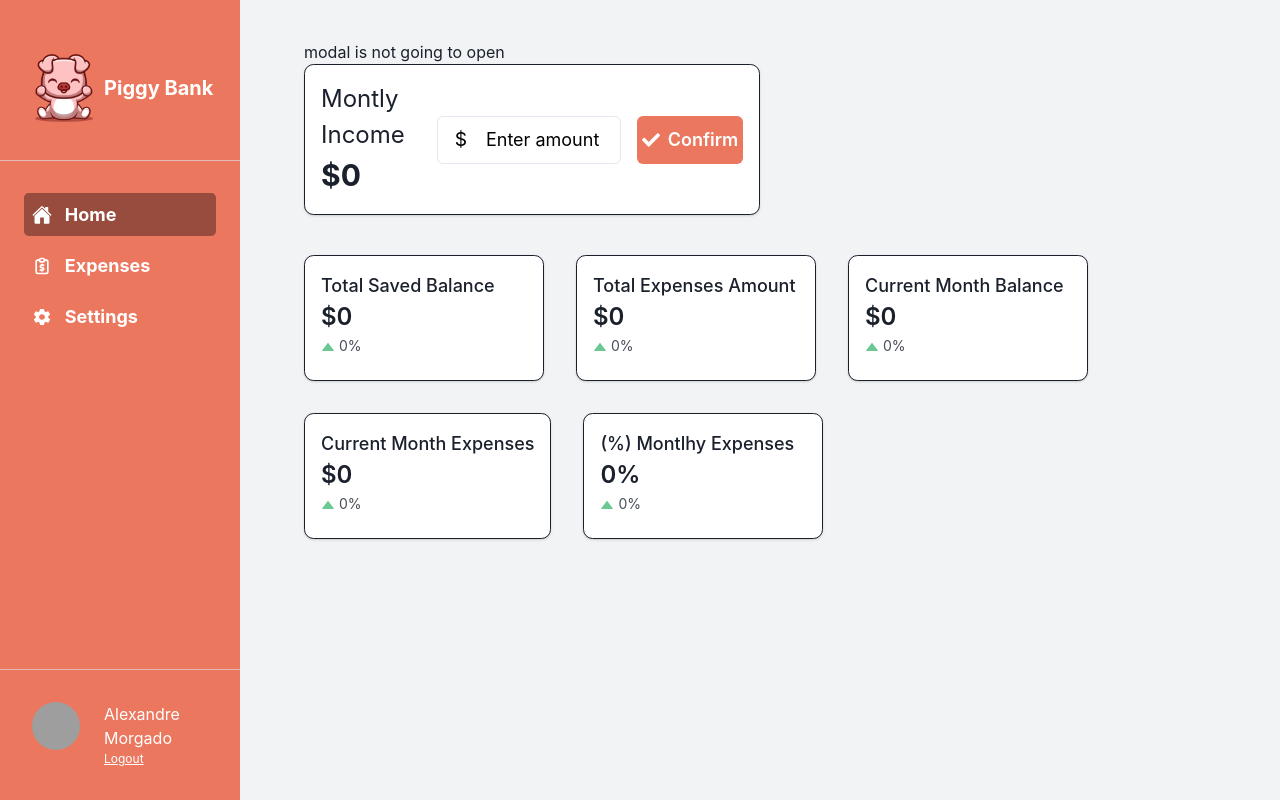
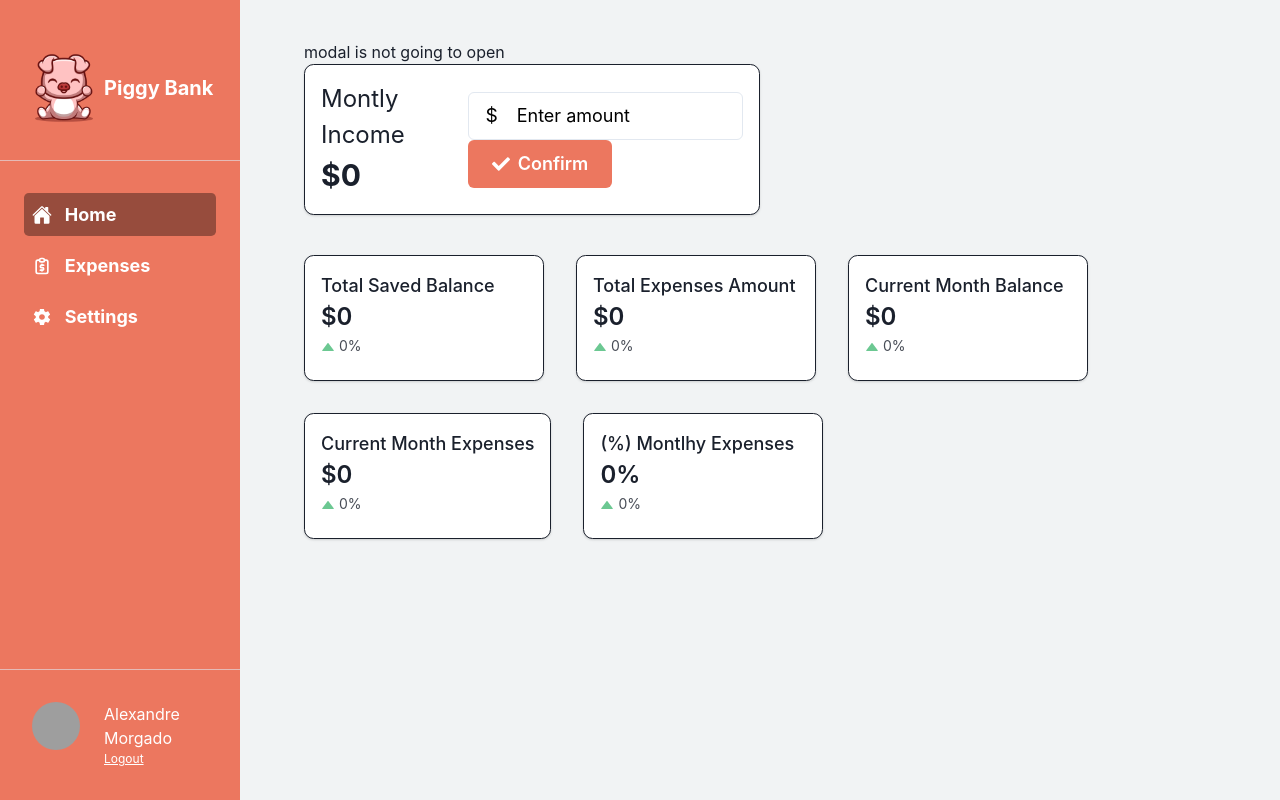
Before and after one commit to Almopt/PiggyBank-App, a React (Vite) app: page / in a window 1280 px wide. Built offline with nearby package versions, Linux system fonts and the light colour scheme; grey boxes are pictures that could not be loaded.

Commit message:
Move modal logic to form onSubmit

```diff
--- a/src/components/MainContainer/CustomModal.jsx
+++ b/src/components/MainContainer/CustomModal.jsx
@@ -12,7 +12,7 @@ export default function CustomModal({ isOpen, onClose, title, bodyContent }) {
           <ModalBody>{bodyContent}</ModalBody>
 
           <ModalFooter>
-            <Button bg="primaryRed" color="white" mr={3} _hover={{ background: 'blackAlpha.600' }}>
+            <Button bg="primaryRed" color="white" onClick={onClose} mr={3} _hover={{ background: 'blackAlpha.600' }}>
               Cancel
             </Button>
             <Button variant="ghost">Reset</Button>
--- a/src/components/MainContainer/MainContainer.jsx
+++ b/src/components/MainContainer/MainContainer.jsx
@@ -53,7 +53,8 @@ export default function MainContainer() {
     return false;
   }
 
-  function handleConfirmMonthlyIncome() {
+  function handleConfirmMonthlyIncome(event) {
+    event.preventDefault()
     // Checks if the input is empty
     if (monthlyIncomeInputValue.trim() === '') {
       console.log(monthlyIncomeInputValue);
@@ -77,6 +78,7 @@ export default function MainContainer() {
 
   function handleEnterKeyPressMonthlyIncome(event) {
     if (event.key === 'Enter') {
+      event.preventDefault()
       // Perform your action here when Enter is pressed
       handleConfirmMonthlyIncome();
     }
@@ -109,6 +111,7 @@ export default function MainContainer() {
           </Flex>
           <Flex flexDirection="column" gap="0.5rem" alignSelf="center">
             <Flex gap="1rem">
+              <form onSubmit={handleConfirmMonthlyIncome}>
                 <InputGroup alignSelf="center" size="lg">
                   <InputLeftElement pointerEvents="none" color="black" fontSize="1.2em">
                     $
@@ -119,7 +122,6 @@ export default function MainContainer() {
                     _placeholder={{ color: 'black' }}
                     value={monthlyIncomeInputValue}
                     onChange={handleInputChange}
-                  onKeyDown={handleEnterKeyPressMonthlyIncome}
                   />
                 </InputGroup>
                 <Button
@@ -131,10 +133,11 @@ export default function MainContainer() {
                   color="white"
                   _hover={{ background: 'blackAlpha.500' }}
                   _active={{ background: 'blackAlpha.800' }}
-                onClick={handleConfirmMonthlyIncome}
+                  type='submit'
                 >
                   {monthlyIncome !== '$0' ? 'Edit' : 'Confirm'}
                 </Button>
+              </form>
             </Flex>
             {errorMessage ? (
               <Alert status="error">
```
Also changed, not shown: 1 other file (tests, documents, lock files or other folders). Lines whose indentation alone changed are shown as unchanged.
